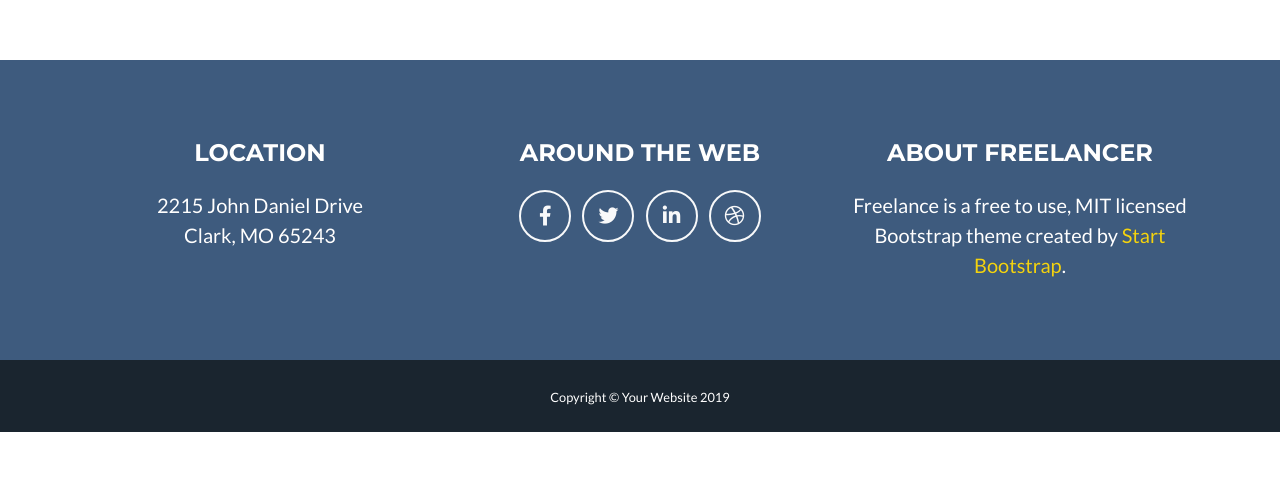
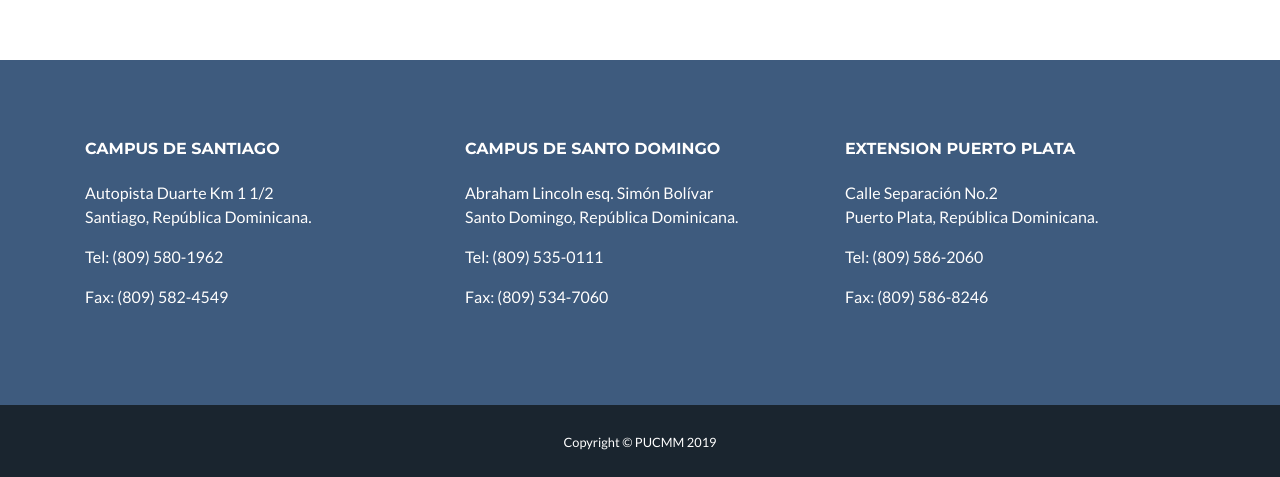
Before and after one commit to LUHMLLO/PUCMM-LiderazgoIntegral, a plain HTML site: page index.html in a window 1280 px wide. Shown: the part 4289-4766 px from the top of the page. Before the commit the page ends 4721 px from the top, so only its background shows below. Drawn offline with Linux system fonts and the light colour scheme.

Commit message:
footer provisional

```diff
--- a/index.html
+++ b/index.html
@@ -315,19 +315,34 @@
 
 
   <!-- Footer -->
-  <footer class="footer text-center">
+  <footer class="footer">
     <div class="container">
       <div class="row">
 
         <!-- Footer Location -->
-        <div class="col-lg-4 mb-5 mb-lg-0">
-          <h4 class="text-uppercase mb-4">Location</h4>
-          <p class="lead mb-0">2215 John Daniel Drive
-            <br>Clark, MO 65243</p>
+        <div class="col-md-4">
+          <h6 class="text-uppercase mb-4">Campus de Santiago</h6>
+          <p class="">Autopista Duarte Km 1 1/2<br>Santiago, República Dominicana.</p>
+          <p>Tel: (809) 580-1962</p>
+          <p>Fax: (809) 582-4549</p>
+        </div>
+        <!-- Footer Location -->
+        <div class="col-md-4">
+          <h6 class="text-uppercase mb-4">Campus de Santo Domingo</h6>
+          <p class="">Abraham Lincoln esq. Simón Bolívar<br>Santo Domingo, República Dominicana.</p>
+          <p>Tel: (809) 535-0111</p>
+          <p>Fax: (809) 534-7060</p>
+        </div>
+        <!-- Footer Location -->
+        <div class="col-md-4">
+          <h6 class="text-uppercase mb-4">Extension Puerto Plata</h6>
+          <p class="">Calle Separación No.2<br>Puerto Plata, República Dominicana.</p>
+          <p>Tel: (809) 586-2060</p>
+          <p>Fax: (809) 586-8246</p>
         </div>
 
         <!-- Footer Social Icons -->
-        <div class="col-lg-4 mb-5 mb-lg-0">
+        <div class="col-md-4" style="display:none !important;">
           <h4 class="text-uppercase mb-4">Around the Web</h4>
           <a class="btn btn-outline-light btn-social mx-1" href="#">
             <i class="fab fa-fw fa-facebook-f"></i>
@@ -343,13 +358,6 @@
           </a>
         </div>
 
-        <!-- Footer About Text -->
-        <div class="col-lg-4">
-          <h4 class="text-uppercase mb-4">About Freelancer</h4>
-          <p class="lead mb-0">Freelance is a free to use, MIT licensed Bootstrap theme created by
-            <a href="http://startbootstrap.com">Start Bootstrap</a>.</p>
-        </div>
-
       </div>
     </div>
   </footer>
@@ -357,7 +365,7 @@
   <!-- Copyright Section -->
   <section class="copyright py-4 text-center text-white">
     <div class="container">
-      <small>Copyright &copy; Your Website 2019</small>
+      <small>Copyright &copy; PUCMM 2019</small>
     </div>
   </section>
 
```
